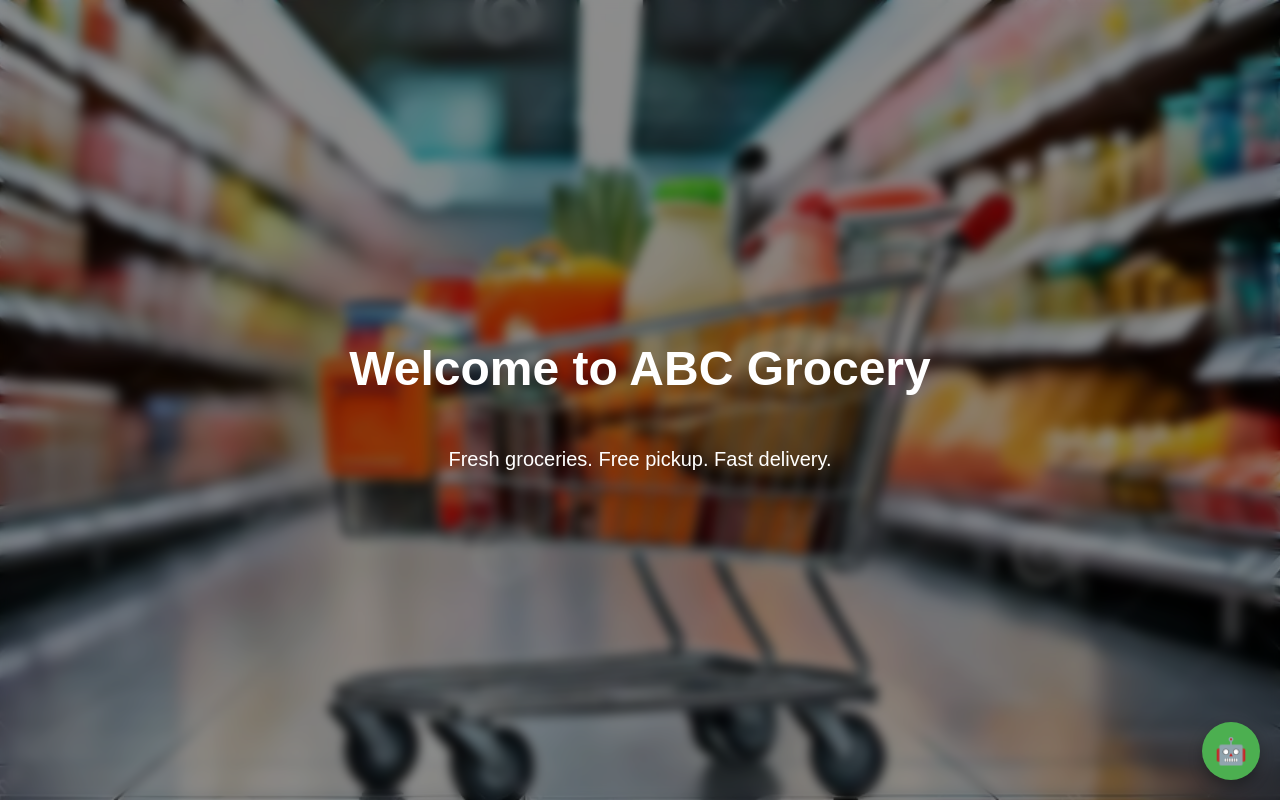
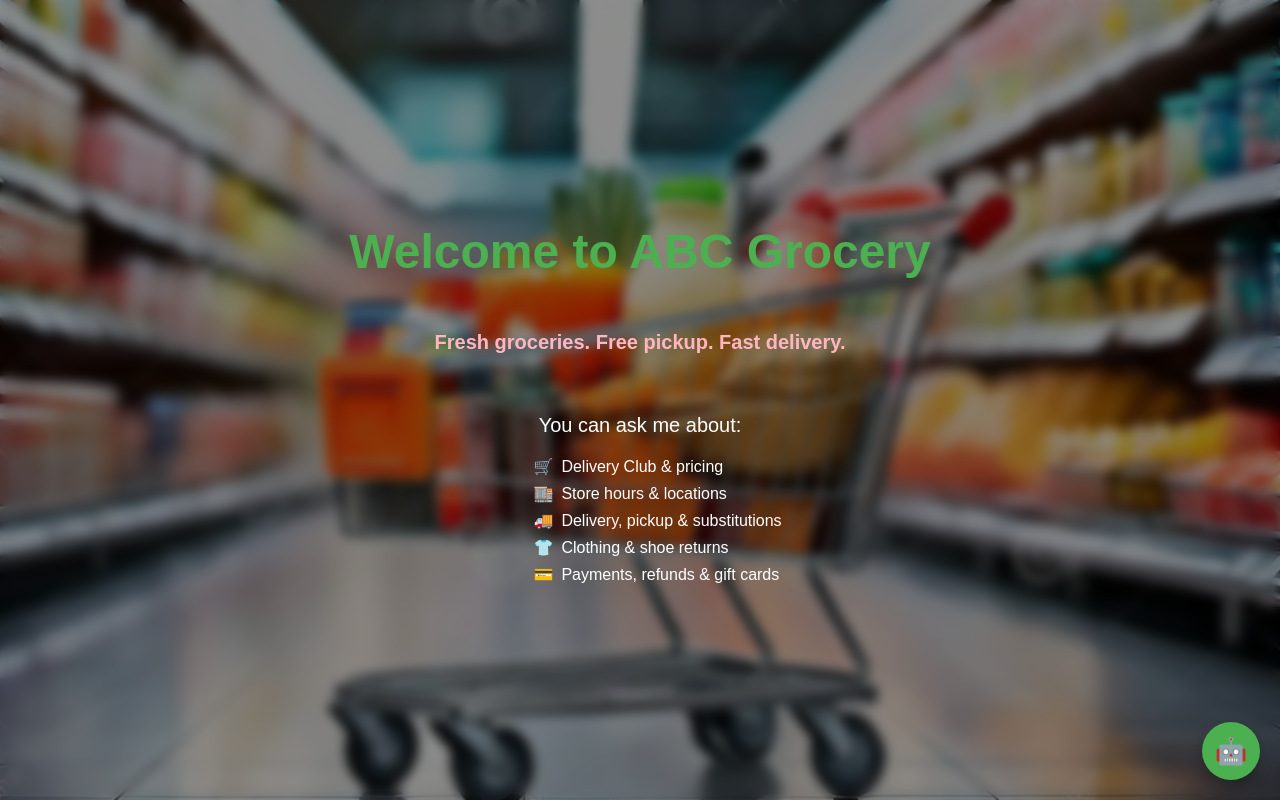
Before and after one commit to seyyednavid/Grocery-RAG-Chatbot, a Flask app: page / in a window 1280 px wide. Run offline with Flask 3, Linux system fonts and the light colour scheme; parts of the project's set-up code (start-up, migrations or seed data) failed here and were passed over.

Commit message:
Change html and css file

```diff
--- a/templates/chat.html
+++ b/templates/chat.html
@@ -1,91 +1,103 @@
 <!DOCTYPE html>
 <html lang="en">
   <head>
-    <meta charset="UTF-8">
+    <meta charset="UTF-8" />
     <title>ABC Grocery</title>
-    <link rel="stylesheet" href="{{ url_for('static', filename='style.css') }}">
+    <link rel="stylesheet" href="{{ url_for('static', filename='style.css') }}" />
   </head>
   <body>
-
     <!-- ================= HERO / MAIN PAGE ================= -->
     <div class="hero">
       <div class="hero-overlay">
-        <h1>Welcome to ABC Grocery</h1>
-        <p>Fresh groceries. Free pickup. Fast delivery.</p>
+        <h1 style="color: #4CAF50;">Welcome to ABC Grocery</h1>
+        <p style="color: #FFB6C1; font-weight: bold;">Fresh groceries. Free pickup. Fast delivery.</p>
+        <div style="text-align: center; margin-top: 20px;">
+          <p style="margin-bottom: 20px;">You can ask me about:</p>
+          <ul style="list-style-type: none; padding: 0; text-align: left; display: inline-block; margin-top: 0; margin-left: 35px;">
+            <li style="margin-bottom: 8px; display: flex; align-items: center;">
+              <span style="width: 20px;">🛒</span> <span style="padding-left: 8px;">Delivery Club & pricing</span>
+            </li>
+            <li style="margin-bottom: 8px; display: flex; align-items: center;">
+              <span style="width: 20px;">🏬</span> <span style="padding-left: 8px;">Store hours & locations</span>
+            </li>
+            <li style="margin-bottom: 8px; display: flex; align-items: center;">
+              <span style="width: 20px;">🚚</span> <span style="padding-left: 8px;">Delivery, pickup & substitutions</span>
+            </li>
+            <li style="margin-bottom: 8px; display: flex; align-items: center;">
+              <span style="width: 20px;">👕</span> <span style="padding-left: 8px;">Clothing & shoe returns</span>
+            </li>
+            <li style="margin-bottom: 8px; display: flex; align-items: center;">
+              <span style="width: 20px;">💳</span> <span style="padding-left: 8px;">Payments, refunds & gift cards</span>
+            </li>
+          </ul>
+        </div>
       </div>
     </div>
 
     <!-- ================= CHATBOT TOGGLE BUTTON ================= -->
-<div id="chat-toggle" onclick="toggleChat()">
-    🤖
-</div>
+    <div id="chat-toggle" onclick="toggleChat()">🤖</div>
 
     <!-- ================= CHATBOT WINDOW ================= -->
     <div id="chatbot">
-
       <div class="chat-header">
         <span>🤖 ABC Grocery Assistant</span>
         <button onclick="toggleChat()">✖</button>
       </div>
 
       <div id="chat">
-
         <!-- Intro message (centered) -->
         <div class="msg bot intro">
-            Hi! 👋 I’m the <b>ABC Grocery AI Assistant</b>.<br><br>
+          Hi! 👋 I’m the <b>ABC Grocery AI Assistant</b>.<br /><br />
           Ask me about delivery, store hours, returns, and more!
         </div>
-
       </div>
 
       <div class="input-row">
         <input id="input" placeholder="Ask about ABC Grocery..." />
         <button onclick="send()">Send</button>
       </div>
-
     </div>
 
     <script>
       function toggleChat() {
-    document.getElementById("chatbot").classList.toggle("open");
+        document.getElementById('chatbot').classList.toggle('open')
       }
 
       async function send() {
-    const input = document.getElementById("input");
-    const msg = input.value.trim();
-    if (!msg) return;
-    input.value = "";
+        const input = document.getElementById('input')
+        const msg = input.value.trim()
+        if (!msg) return
+        input.value = ''
 
-    const chat = document.getElementById("chat");
+        const chat = document.getElementById('chat')
 
         // User message
-    chat.innerHTML += `<div class="msg user">${msg}</div>`;
-    chat.scrollTop = chat.scrollHeight;
+        chat.innerHTML += `<div class="msg user">${msg}</div>`
+        chat.scrollTop = chat.scrollHeight
 
         // Typing indicator
-    const typing = document.createElement("div");
-    typing.className = "msg bot typing";
-    typing.innerText = "…";
-    chat.appendChild(typing);
-    chat.scrollTop = chat.scrollHeight;
+        const typing = document.createElement('div')
+        typing.className = 'msg bot typing'
+        typing.innerText = '…'
+        chat.appendChild(typing)
+        chat.scrollTop = chat.scrollHeight
 
         // Fetch bot reply
-    const res = await fetch("/chat", {
-        method: "POST",
-        headers: {"Content-Type": "application/json"},
-        body: JSON.stringify({message: msg})
-    });
+        const res = await fetch('/chat', {
+          method: 'POST',
+          headers: { 'Content-Type': 'application/json' },
+          body: JSON.stringify({ message: msg })
+        })
 
-    const data = await res.json();
+        const data = await res.json()
 
         // Remove typing indicator
-    typing.remove();
+        typing.remove()
 
         // Bot reply
-    chat.innerHTML += `<div class="msg bot">${data.reply}</div>`;
-    chat.scrollTop = chat.scrollHeight;
+        chat.innerHTML += `<div class="msg bot">${data.reply}</div>`
+        chat.scrollTop = chat.scrollHeight
       }
     </script>
-
   </body>
 </html>
```
Also changed, not shown: README.md. Lines whose indentation alone changed are shown as unchanged.
